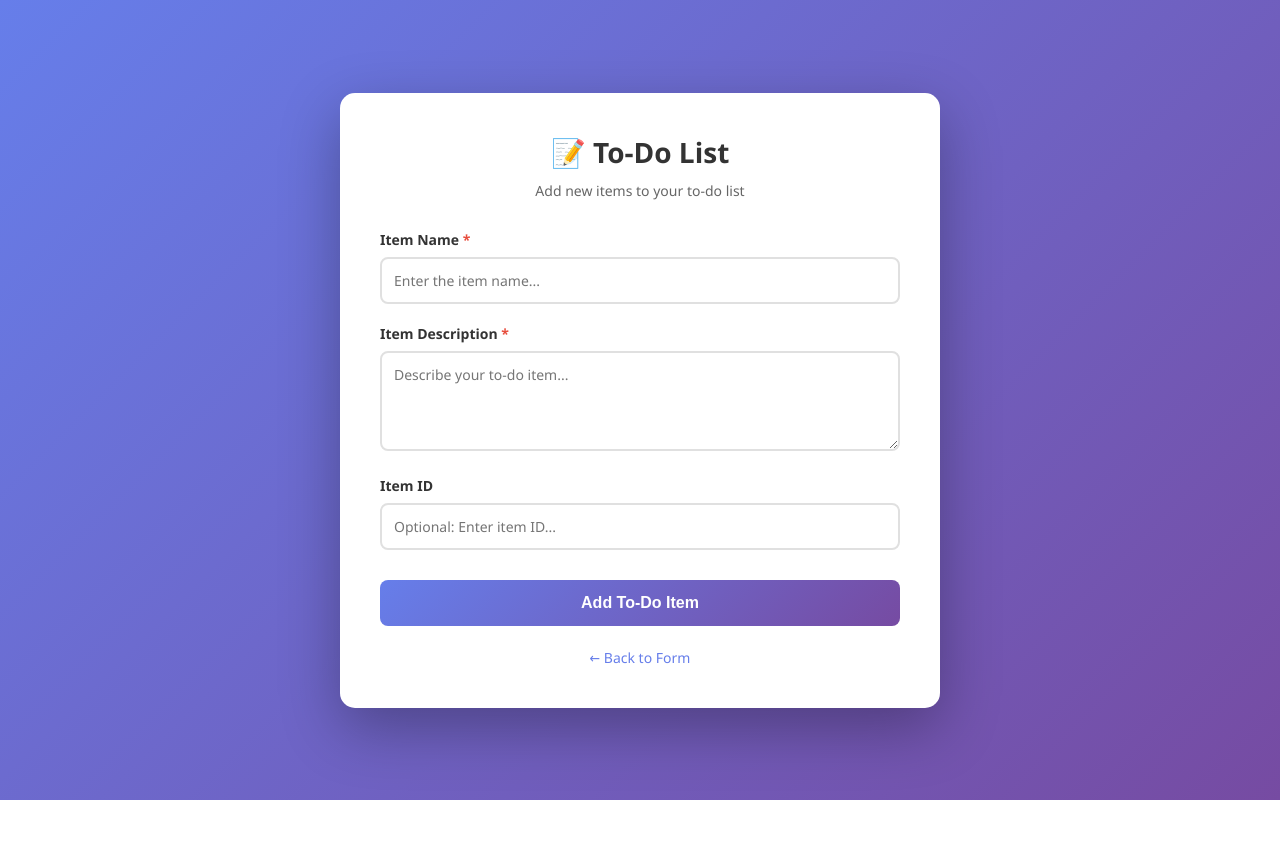
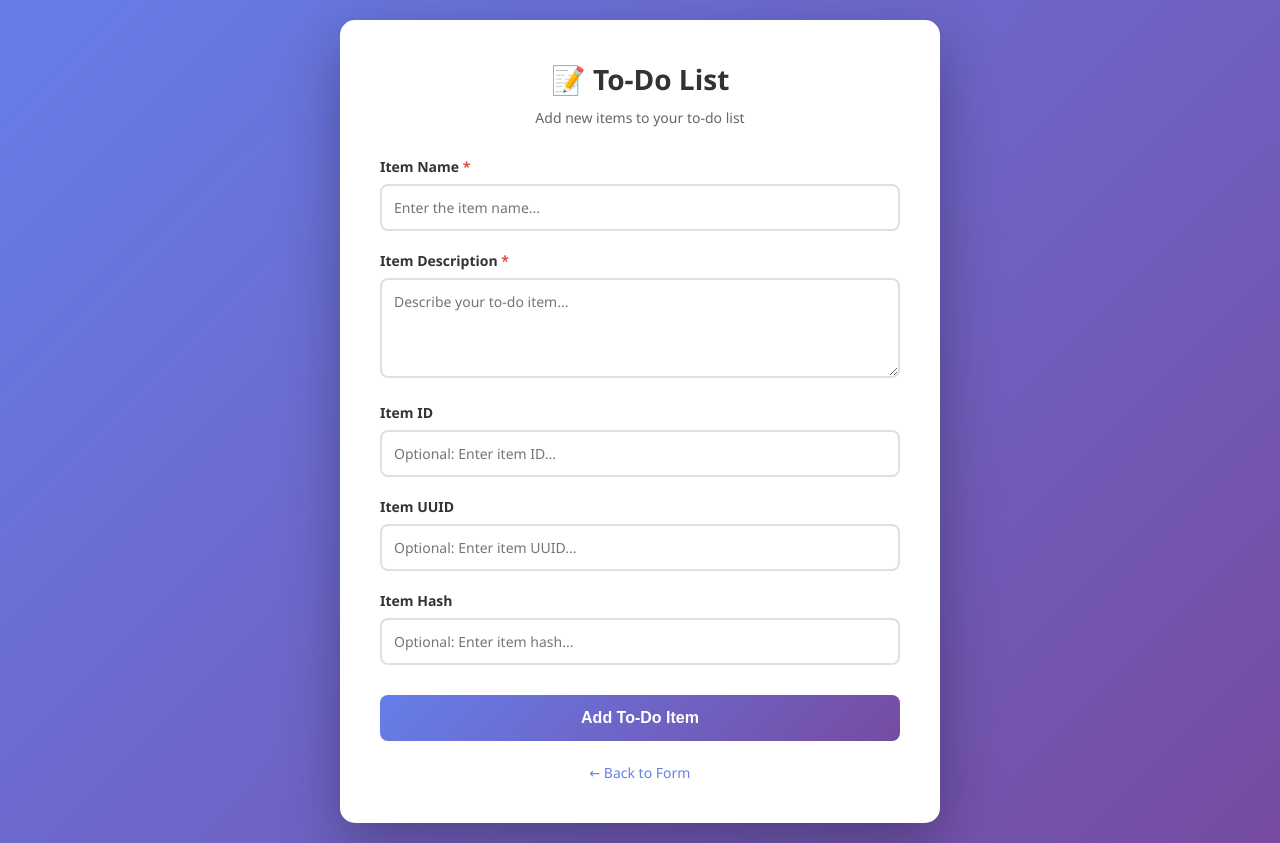
Before and after one commit to nomanqadri34/Flask-and-mongodb, a Flask app: template templates/todo.html in a window 1280 px wide. Before the commit the page ends 800 px from the top, so only its background shows below. Run offline with Flask 3, Linux system fonts and the light colour scheme; the template is opened without the code that fills it, so the values that code supplies are empty.

```diff
--- a/app.py
+++ b/app.py
@@ -108,5 +108,64 @@ def get_submissions():
     except Exception as e:
         return jsonify({"error": str(e)}), 500
 
+# Task 3 (master_2): API route for To-Do item submission
+@app.route('/submittodoitem', methods=['POST'])
+def submit_todo_item():
+    try:
+        # Get JSON data from request
+        json_data = request.get_json()
+
+        # Extract fields
+        item_name = json_data.get('itemName', '').strip()
+        item_description = json_data.get('itemDescription', '').strip()
+
+        # Validate required fields
+        if not item_name or not item_description:
+            return jsonify({
+                "success": False,
+                "message": "Item Name and Description are required"
+            }), 400
+
+        # Prepare data for MongoDB
+        todo_data = {
+            'itemName': item_name,
+            'itemDescription': item_description,
+            'created_at': datetime.now().isoformat(),
+            'status': 'pending'
+        }
+
+        # Connect to MongoDB
+        client = get_mongo_client()
+        if not client:
+            return jsonify({
+                "success": False,
+                "message": "Database connection failed"
+            }), 500
+
+        # Insert into MongoDB
+        try:
+            db = client['new1']
+            collection = db['todo_items']
+            result = collection.insert_one(todo_data)
+            client.close()
+
+            return jsonify({
+                "success": True,
+                "message": "To-Do item added successfully",
+                "itemId": str(result.inserted_id)
+            }), 201
+        except Exception as db_error:
+            client.close()
+            return jsonify({
+                "success": False,
+                "message": f"Failed to insert data: {str(db_error)}"
+            }), 500
+
+    except Exception as e:
+        return jsonify({
+            "success": False,
+            "message": f"An error occurred: {str(e)}"
+        }), 500
+
 if __name__ == '__main__':
     app.run(debug=True, host='127.0.0.1', port=5000)
--- a/templates/todo.html
+++ b/templates/todo.html
@@ -197,6 +197,30 @@
                 />
             </div>
 
+            <div class="form-group">
+                <label for="itemUUID">
+                    Item UUID
+                </label>
+                <input
+                    type="text"
+                    id="itemUUID"
+                    name="itemUUID"
+                    placeholder="Optional: Enter item UUID..."
+                />
+            </div>
+
+            <div class="form-group">
+                <label for="itemHash">
+                    Item Hash
+                </label>
+                <input
+                    type="text"
+                    id="itemHash"
+                    name="itemHash"
+                    placeholder="Optional: Enter item hash..."
+                />
+            </div>
+
             <button type="submit" class="submit-btn">Add To-Do Item</button>
         </form>
 
@@ -212,6 +236,8 @@
             const itemName = document.getElementById('itemName').value.trim();
             const itemDescription = document.getElementById('itemDescription').value.trim();
             const itemID = document.getElementById('itemID').value.trim();
+            const itemUUID = document.getElementById('itemUUID').value.trim();
+            const itemHash = document.getElementById('itemHash').value.trim();
 
             if (!itemName || !itemDescription) {
                 showError('Please fill in all required fields');
@@ -227,7 +253,9 @@
                     body: JSON.stringify({
                         itemName: itemName,
                         itemDescription: itemDescription,
-                        itemID: itemID || null
+                        itemID: itemID || null,
+                        itemUUID: itemUUID || null,
+                        itemHash: itemHash || null
                     })
                 });
 
```
